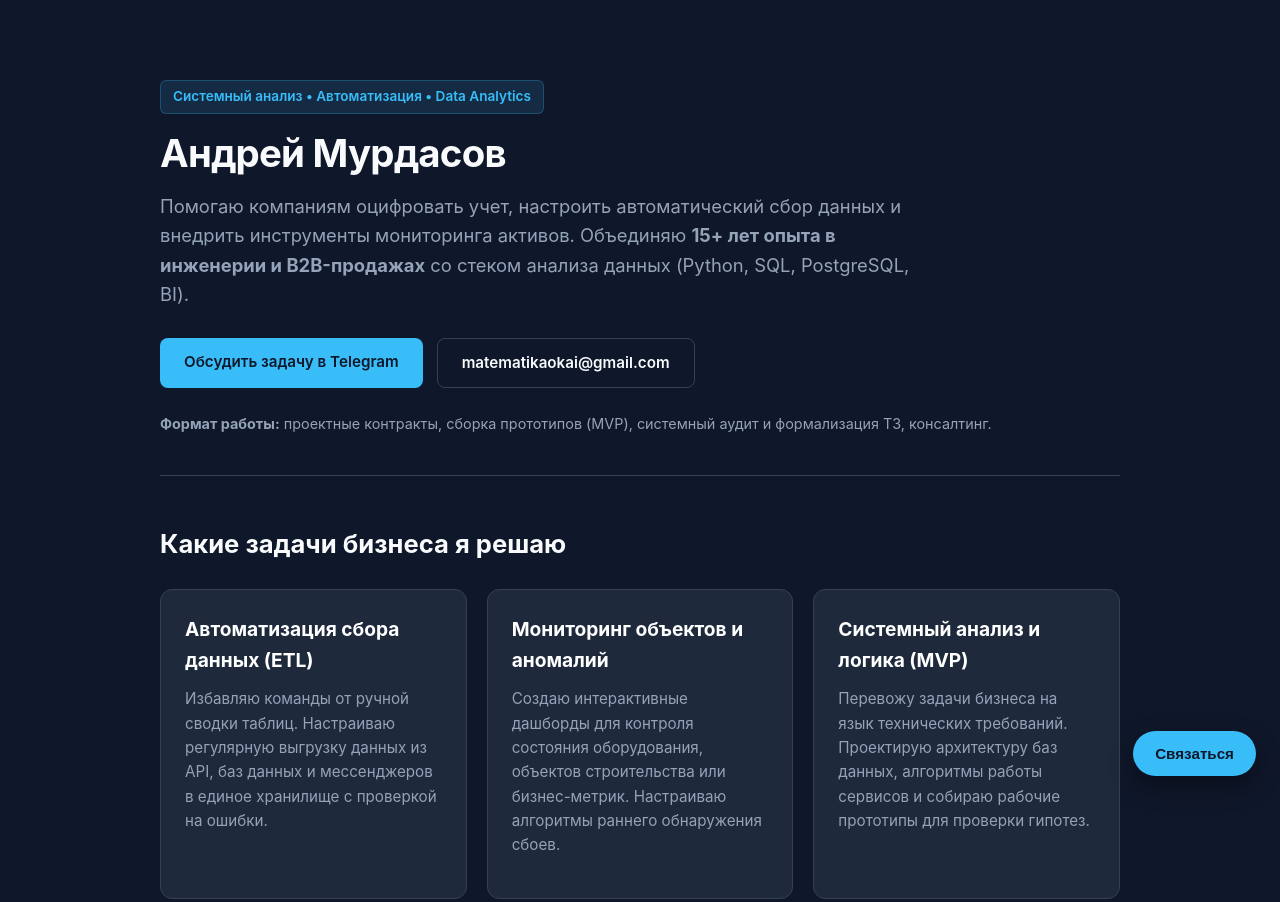
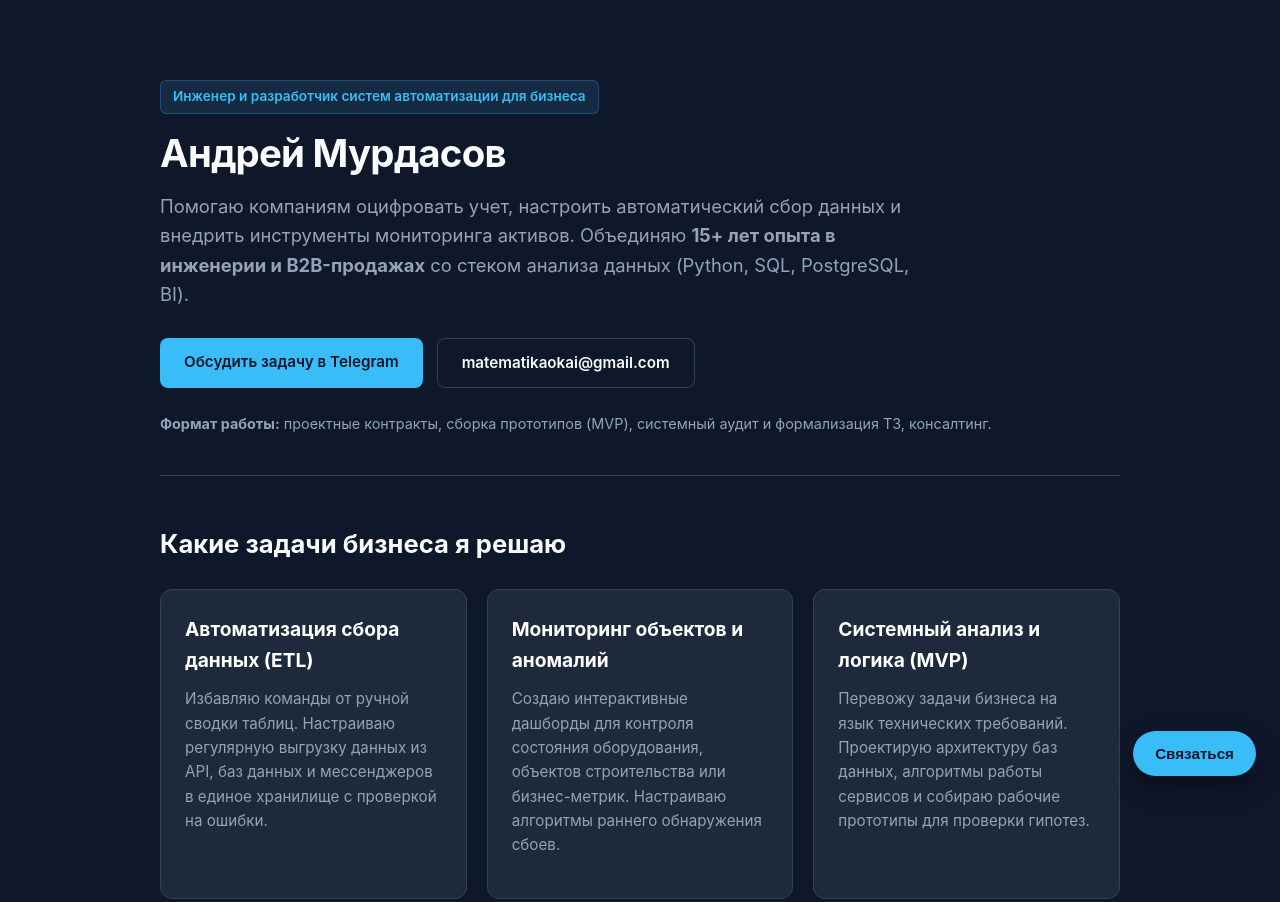
Before and after one commit to Andrey-Murdasov/business, a plain HTML site: page index.html in a window 1280 px wide. Shown: the top 902 px of the page. Drawn offline with Linux system fonts and the light colour scheme.

Commit message:
Update index.html

```diff
--- a/index.html
+++ b/index.html
@@ -311,7 +311,7 @@ section { padding: 32px 0; }
 БЛОК 1: ШАПКА И ОФФЕР
 ========================================= -->
 <header>
-<div class="badge">Системный анализ • Автоматизация • Data Analytics</div>
+<div class="badge">Инженер и разработчик систем автоматизации для бизнеса</div>
 <h1>Андрей Мурдасов</h1>
 <p class="subtitle">
 Помогаю компаниям оцифровать учет, настроить автоматический сбор данных и внедрить инструменты мониторинга активов. Объединяю <strong>15+ лет опыта в инженерии и B2B-продажах</strong> со стеком анализа данных (Python, SQL, PostgreSQL, BI).
```
